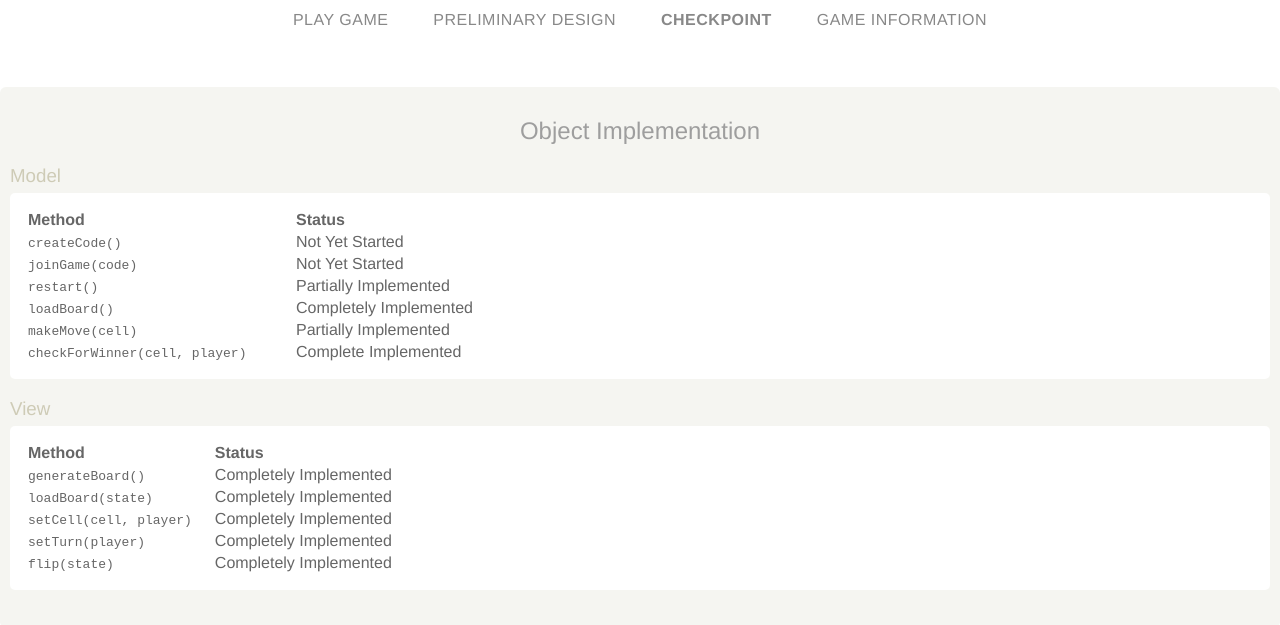
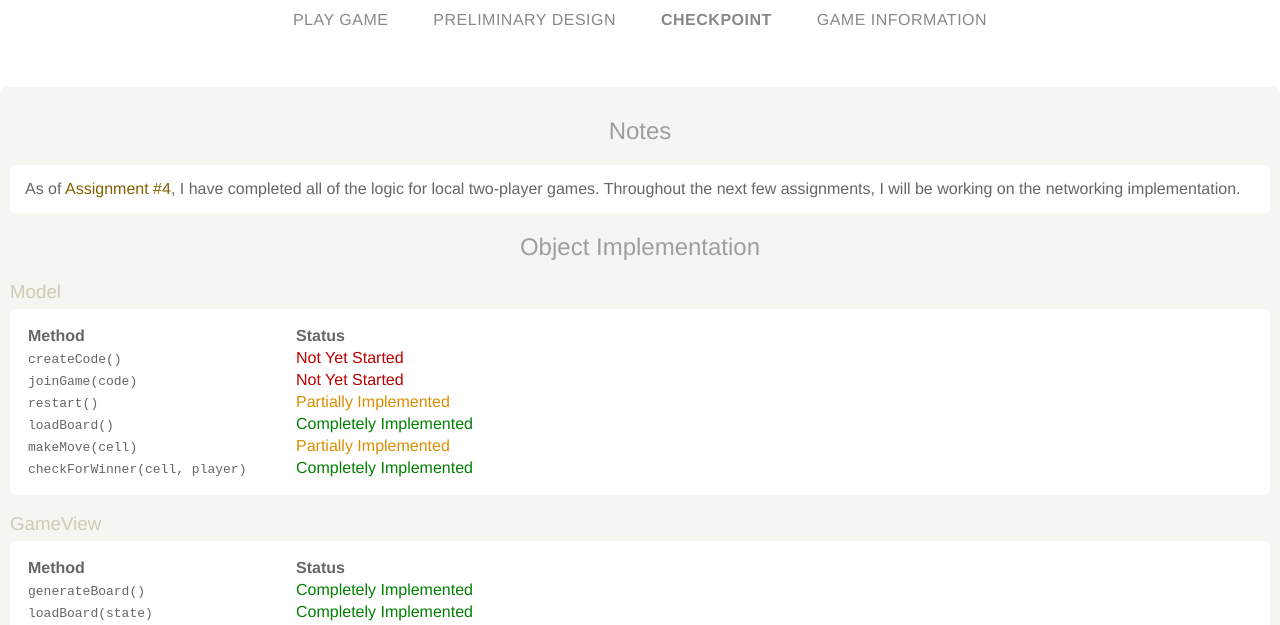
Before and after one commit to fossabot/cs-2550_connect-four, a website: page connect-four/app/checkpoint.html in a window 1280 px wide. Shown: the part 122-747 px from the top of the page. Drawn offline with nearby package versions, Linux system fonts and the light colour scheme; files that its build step writes are made by us from their sources.

Commit message:
Styled the checkpoint page and added a notes section

```diff
--- a/connect-four/app/checkpoint.html
+++ b/connect-four/app/checkpoint.html
@@ -20,6 +20,18 @@
 
 	<div class="content">
 		<div class="wrapper">
+			<section id="notes" class="block-container">
+				<h2><a name="notes">Notes</a></h2>
+
+				<section class="block">
+					<p>
+						As of <a href="https://github.com/ryanp-me/cs-2550/blob/master/assignments/Assignment%204.md">
+						Assignment #4</a>, I have completed all of the logic for local two-player games. Throughout the
+						next few assignments, I will be working on the networking implementation.
+					</p>
+				</section>
+			</section>
+
 			<section id="methods" class="block-container">
 				<h2><a name="functions">Object Implementation</a></h2>
 
@@ -35,40 +47,40 @@
 							<tbody>
 								<tr>
 									<td><code>createCode()</code></td>
-									<td>Not Yet Started</td>
+									<td class="unimplemented">Not Yet Started</td>
 								</tr>
 
 								<tr>
 									<td><code>joinGame(code)</code></td>
-									<td>Not Yet Started</td>
+									<td class="unimplemented">Not Yet Started</td>
 								</tr>
 
 								<tr>
 									<td><code>restart()</code></td>
-									<td>Partially Implemented</td>
+									<td class="partial">Partially Implemented</td>
 								</tr>
 
 								<tr>
 									<td><code>loadBoard()</code></td>
-									<td>Completely Implemented</td>
+									<td class="complete">Completely Implemented</td>
 								</tr>
 
 								<tr>
 									<td><code>makeMove(cell)</code></td>
-									<td>Partially Implemented</td>
+									<td class="partial">Partially Implemented</td>
 								</tr>
 
 								<tr>
 									<td><code>checkForWinner(cell, player)</code></td>
-									<td>Complete Implemented</td>
+									<td class="complete">Completely Implemented</td>
 								</tr>
 							</tbody>
 						</table>
 					</div>
 				</section>
 
-				<section class="block implementation">
-					<h3>View</h3>
+				<section class="block checkpoint">
+					<h3>GameView</h3>
 					<div>
 						<table>
 							<thead>
@@ -79,27 +91,27 @@
 							<tbody>
 								<tr>
 									<td><code>generateBoard()</code></td>
-									<td>Completely Implemented</td>
+									<td class="complete">Completely Implemented</td>
 								</tr>
 
 								<tr>
 									<td><code>loadBoard(state)</code></td>
-									<td>Completely Implemented</td>
+									<td class="complete">Completely Implemented</td>
 								</tr>
 
 								<tr>
 									<td><code>setCell(cell, player)</code></td>
-									<td>Completely Implemented</td>
+									<td class="complete">Completely Implemented</td>
 								</tr>
 
 								<tr>
 									<td><code>setTurn(player)</code></td>
-									<td>Completely Implemented</td>
+									<td class="complete">Completely Implemented</td>
 								</tr>
 
 								<tr>
 									<td><code>flip(state)</code></td>
-									<td>Completely Implemented</td>
+									<td class="complete">Completely Implemented</td>
 								</tr>
 							</tbody>
 						</table>
--- a/connect-four/app/css/style.scss
+++ b/connect-four/app/css/style.scss
@@ -108,7 +108,7 @@ header a, footer a {
 
 header + div.content {
 	margin-bottom: 50px;
-	background: #F5F5F1;
+	background-color: #F5F5F1;
 	border-radius: 6px;
 	padding-bottom: 20px;
 
@@ -211,11 +211,53 @@ section.block {
 	&.checkpoint {
 		table {
 			width: 500px;
-			margin: inherit auto;
 
 			th {
 				width: 50%;
 			}
+
+			td.unimplemented {
+				color: #bd0000;
+			}
+
+			td.partial {
+				color: #da8e00;
+			}
+
+			td.complete {
+				color: green;
+			}
+
+			@media #{$small-title} {
+				width: 100%;
+
+				td, th {
+					display: inline-block;
+					width: 100%;
+					padding: 0px;
+				}
+
+				tr + tr > td:first-child {
+					margin-top: 15px;
+				}
+
+				th:first-child {
+					text-align: center;
+				}
+
+				th:nth-child(2) {
+					display: none;
+				}
+			}
+		}
+	}
+
+	a[href] {
+		color: #806000;
+		text-decoration: none;
+
+		&:hover {
+			text-decoration: underline;
 		}
 	}
 }
```
Also changed, not shown: connect-four/dist/checkpoint.html, connect-four/dist/css/style.css.
